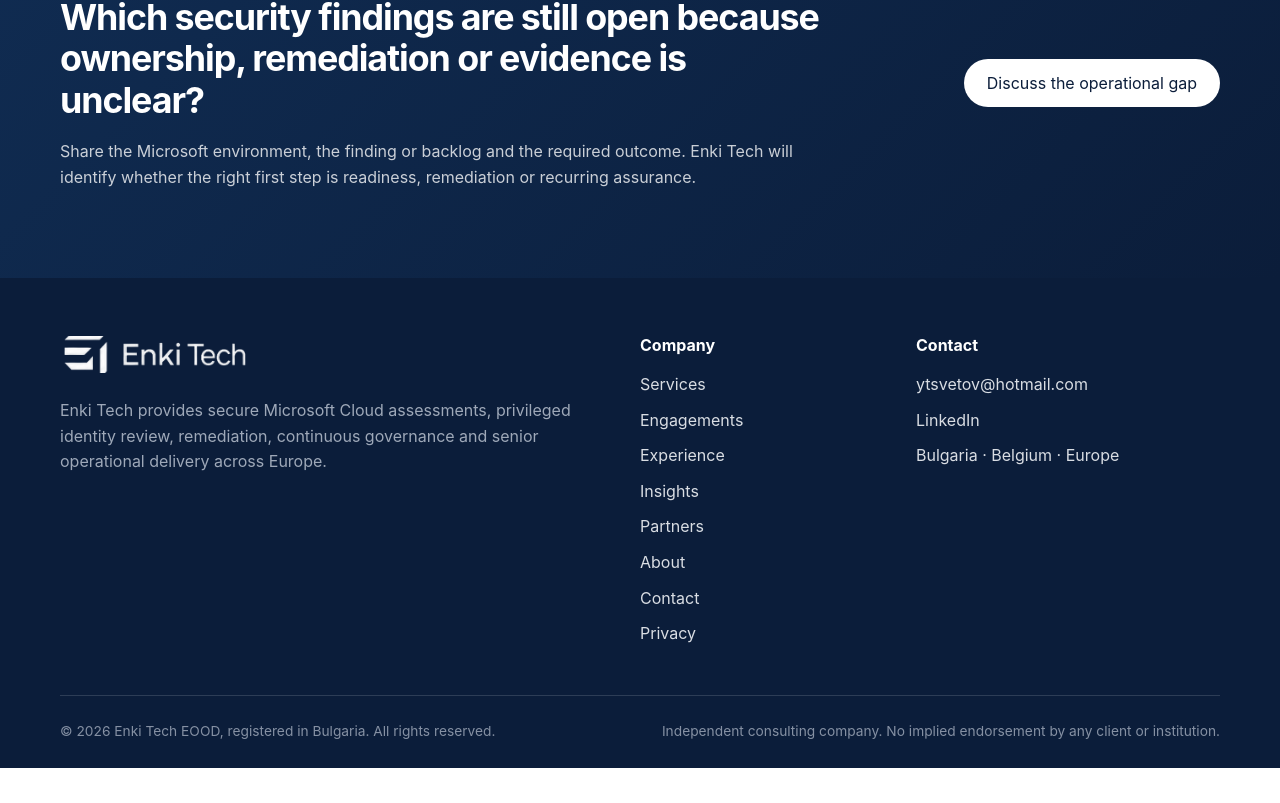
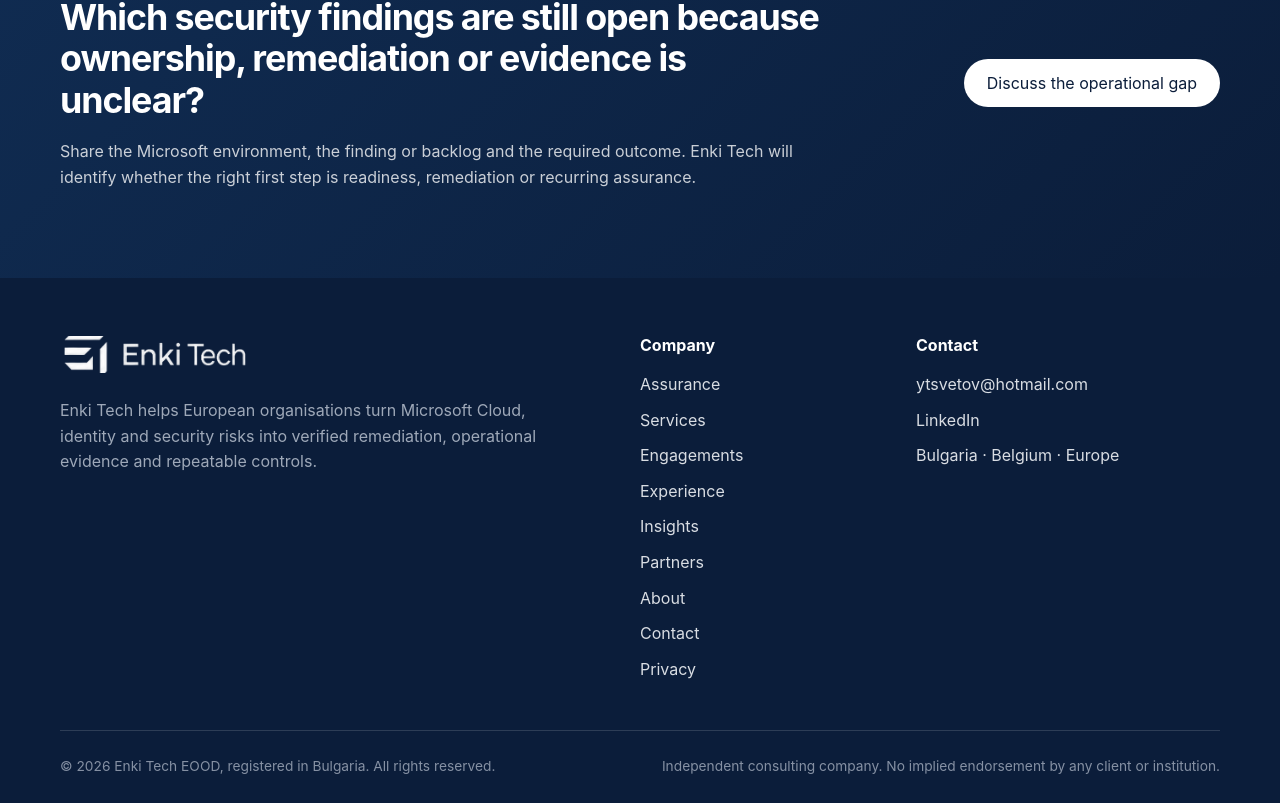
Before and after one commit to Johnnik001/Enki-tech-website, a Next.js app: page / in a window 1280 px wide. Shown: the part 6730-7533 px from the top of the page. Before the commit the page ends 7498 px from the top, so only its background shows below. Built offline with nearby package versions, Linux system fonts and the light colour scheme.

Commit message:
Align footer with operational assurance positioning

```diff
--- a/components/Footer.jsx
+++ b/components/Footer.jsx
@@ -8,11 +8,14 @@
       <div className="container footerGrid">
         <div>
           <Logo />
-          <p className="muted footerText">{site.description}</p>
+          <p className="muted footerText">
+            Enki Tech helps European organisations turn Microsoft Cloud, identity and security risks into verified remediation, operational evidence and repeatable controls.
+          </p>
         </div>
         <div>
           <h3>Company</h3>
           <ul>
+            <li><Link href="/security-assurance/">Assurance</Link></li>
             {navigation.map((item) => (
               <li key={item.href}><Link href={item.href}>{item.label}</Link></li>
             ))}
```
